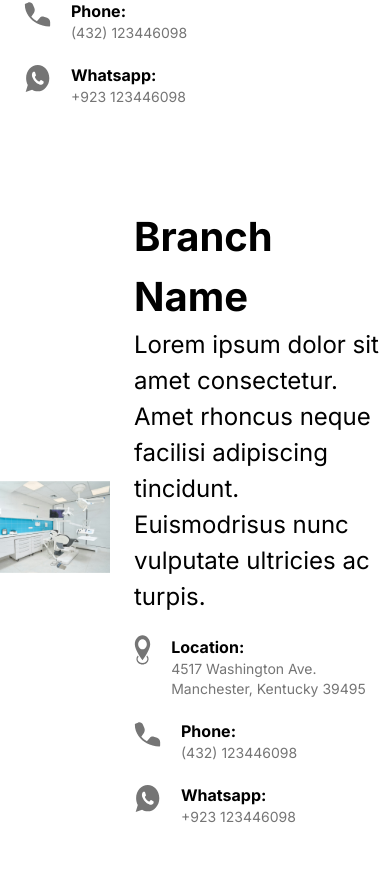
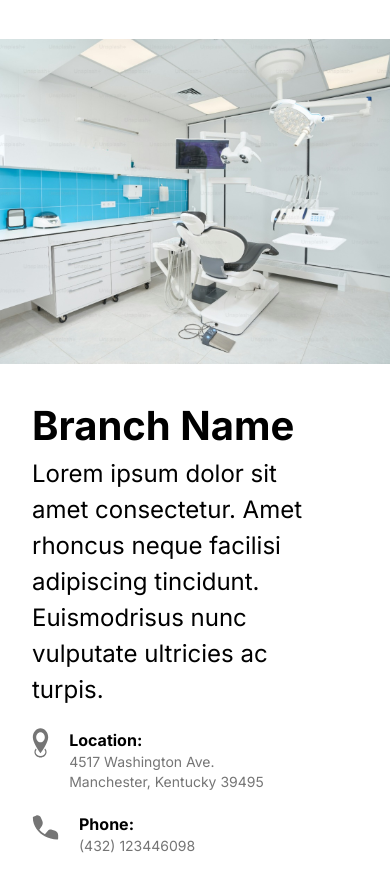
Before and after one commit to ZohaibAliJerov/Clinic-Website-Next.js-, a Next.js app: page / in a window 390 px wide. Shown: the part 4376-5252 px from the top of the page. Built offline with nearby package versions, Linux system fonts and the light colour scheme.

Commit message:
made some components responsive

```diff
--- a/src/components/common/ContactContent.js
+++ /dev/null
@@ -1,61 +0,0 @@
-import React from 'react';
-import Image from 'next/image';
-import ContactInfo from './ContactInfo';
-import location_icon from '../../../public/Images/icons/location.svg';
-import phone_icon from '../../../public/Images/icons/phone.svg';
-import whatsapp_icon from '../../../public/Images/icons/whatsapp.svg';
-
-const ContactContent = (props) => {
-
-  const containerClass = props.rowStyle === 'RowReverse'
-    ? 'flex justify-center md:flex-col'
-    : 'flex justify-end md:flex-col';
-
-  return (
-    <div className={containerClass}>
-      <div className="flex h-full w-[100%]" >
-        {props.rowStyle === 'RowReverse' && (
-          <div className="flex md:w-1/2" >
-            <Image src={props.image} alt="" className="w-full h-auto" />
-          </div>
-        )}
-        <div className="flex flex-col justify-center md:w-1/2 pl-[24px] md:my-10 lg:m-0" >
-          <div className="py-10 sm:py-10 md:py-0" >
-            <div>
-              <h1 className="text-[40px] font-bold sm:text-[24px] md:text-[40px] lg:text-[40px]">
-                Branch Name
-              </h1>
-              <h1 className="text-[24px] font-normal sm:text-[16px] md:text-[24px] lg:text-[24px]">
-                Lorem ipsum dolor sit amet consectetur. Amet rhoncus neque facilisi adipiscing tincidunt. Euismodrisus nunc vulputate ultricies ac turpis.
-              </h1>
-            </div>
-            <div className="mt-5 ">
-              <ContactInfo
-                image={location_icon}
-                title="Location: "
-                subTitle="4517 Washington Ave. Manchester, Kentucky 39495"
-              />
-              <ContactInfo
-                image={phone_icon}
-                title="Phone: "
-                subTitle="(432) 123446098"
-              />
-              <ContactInfo
-                image={whatsapp_icon}
-                title="Whatsapp: "
-                subTitle="+923 123446098"
-              />
-            </div>
-          </div>
-        </div>
-        {props.rowStyle !== 'RowReverse' && (
-          <div className="flex md:w-1/2">
-            <Image src={props.image} alt="" className="w-full h-auto" />
-          </div>
-        )}
-      </div>
-    </div>
-  );
-};
-
-export default ContactContent;
--- /dev/null
+++ b/src/components/common/addresses.jsx
@@ -0,0 +1,44 @@
+import React from "react";
+import Image from "next/image";
+import AddressTitleIcons from "./address-title_icons";
+import location_icon from "../../../public/Images/icons/location.svg";
+import phone_icon from "../../../public/Images/icons/phone.svg";
+import whatsapp_icon from "../../../public/Images/icons/whatsapp.svg";
+
+const Addressess = () => {
+  return (
+    <div className="flex flex-col w:[100%] align-center justify-center md:w-[50%] py-4">
+      <div className="w-[90%] px-8">
+        <div className="">
+          <h1 className="text-[40px] font-bold sm:text-[24px] md:text-[40px] lg:text-[40px]">
+            Branch Name
+          </h1>
+          <h1 className="text-[24px] font-normal sm:text-[16px] md:text-[24px] lg:text-[24px]">
+            Lorem ipsum dolor sit amet consectetur. Amet rhoncus neque facilisi
+            adipiscing tincidunt. Euismodrisus nunc vulputate ultricies ac
+            turpis.
+          </h1>
+        </div>
+        <div className="mt-5">
+          <AddressTitleIcons
+            image={location_icon}
+            title="Location: "
+            subTitle="4517 Washington Ave. Manchester, Kentucky 39495"
+          />
+          <AddressTitleIcons
+            image={phone_icon}
+            title="Phone: "
+            subTitle="(432) 123446098"
+          />
+          <AddressTitleIcons
+            image={whatsapp_icon}
+            title="Whatsapp: "
+            subTitle="+923 123446098"
+          />
+        </div>
+      </div>
+    </div>
+  );
+};
+
+export default Addressess;
--- a/src/components/common/footer.jsx
+++ b/src/components/common/footer.jsx
@@ -1,6 +1,6 @@
 import React from "react";
 import Image from "next/image";
-import ContactInfo from "../common/ContactInfo";
+import ContactInfo from "./address-title_icons";
 import location_icon from "../../../public/Images/icons/location.svg";
 import phone_icon from "../../../public/Images/icons/phone.svg";
 import whatsapp_icon from "../../../public/Images/icons/whatsapp.svg";
--- /dev/null
+++ b/src/components/common/image.jsx
@@ -0,0 +1,16 @@
+import React from "react";
+import Image from "next/image";
+
+const ImageCont = (props) => {
+  return (
+    <div className="w-[100%] md:w-[50%] py-4">
+      <Image
+        src={props.image}
+        alt=""
+        style={{ width: "100%", height: "100%" }}
+      />
+    </div>
+  );
+};
+
+export default ImageCont;
--- a/src/components/common/navigation.jsx
+++ b/src/components/common/navigation.jsx
@@ -1,6 +1,6 @@
 import * as React from "react";
 import { motion } from "framer-motion";
-import { MenuItem } from "./menu-item";
+import { MenuItem } from "./menu_item";
 
 const variants = {
   open: {
--- a/src/components/common/sidebar.jsx
+++ b/src/components/common/sidebar.jsx
@@ -2,7 +2,7 @@ import * as React from "react";
 import { useRef } from "react";
 import { motion, sync, useCycle } from "framer-motion";
 import { useDimensions } from "./use-dimensions.js";
-import { MenuToggle } from "./menu-toggle.jsx";
+import { MenuToggle } from "./menu_toggle.jsx";
 import { Navigation } from "./navigation.jsx";
 
 const sidebar = {
--- a/src/components/pages/HomePage.js
+++ b/src/components/pages/HomePage.js
@@ -1,5 +1,5 @@
 import React from 'react';
-import ContentBox from '../common/ContentBox';
+import MainText from '../common/main_text';
 import img1 from '../../../public/Images/HomeImages/image1.svg';
 import img2 from '../../../public/Images/HomeImages/img2.svg';
 import img3 from '../../../public/Images/HomeImages/img3.svg';
@@ -7,16 +7,18 @@ import img5 from '../../../public/Images/HomeImages/img5.svg';
 import vector_icon from '../../../public/Images/HomeImages/vector.svg';
 import sliderImg1 from '../../../public/Images/sliderImages/img1.svg';
 import SubContentBox from '../common/SubContentBox';
-import ContactContent from '../common/ContactContent';
 import ContactForm from '../common/contact_form';
 import Slider from '../common/slider';
 
 import { sliderImg } from '../../../public/JsonData/SliderData';
+import ImageCont from '../common/image';
+import Addressess from '../common/addresses';
 
 const HomePage = () => {
+
   return (
     <div>
-      <ContentBox
+      <MainText
         title="Welcome To Beyond"
         subTitle="Helping You Move Through Life."
         link1="See Our Services >"
@@ -64,11 +66,19 @@ const HomePage = () => {
         bgColor="darkGolden"
         textColor="white"
       />
-      <ContactContent image={img5} column="Col" rowStyle="RowClass" />
-      <ContactContent image={img5} column="Col" rowStyle="RowReverse" />
-      <ContactContent image={img5} column="Col" rowStyle="RowClass" />
+      <div className='flex flex-col md:flex-row items-center'>
+        <Addressess />
+        <ImageCont image={img5} />
+      </div>
+      <div className='flex flex-col-reverse md:flex-row items-center '  >
+        <ImageCont image={img5} />
+        <Addressess />
+      </div>
+      <div className='flex flex-col md:flex-row items-center'>
+        <Addressess />
+        <ImageCont image={img5} />
+      </div>
       <ContactForm />
-
     </div>
   );
 };
```
Also changed, not shown: src/components/common/address-title_icons.jsx (renamed from src/components/common/ContactInfo.js, +12 -10 lines), src/components/common/main_text.jsx (renamed from src/components/common/ContentBox.js), src/components/common/menu_item.jsx (renamed from src/components/common/menu-item.jsx), src/components/common/menu_toggle.jsx (renamed from src/components/common/menu-toggle.jsx).
